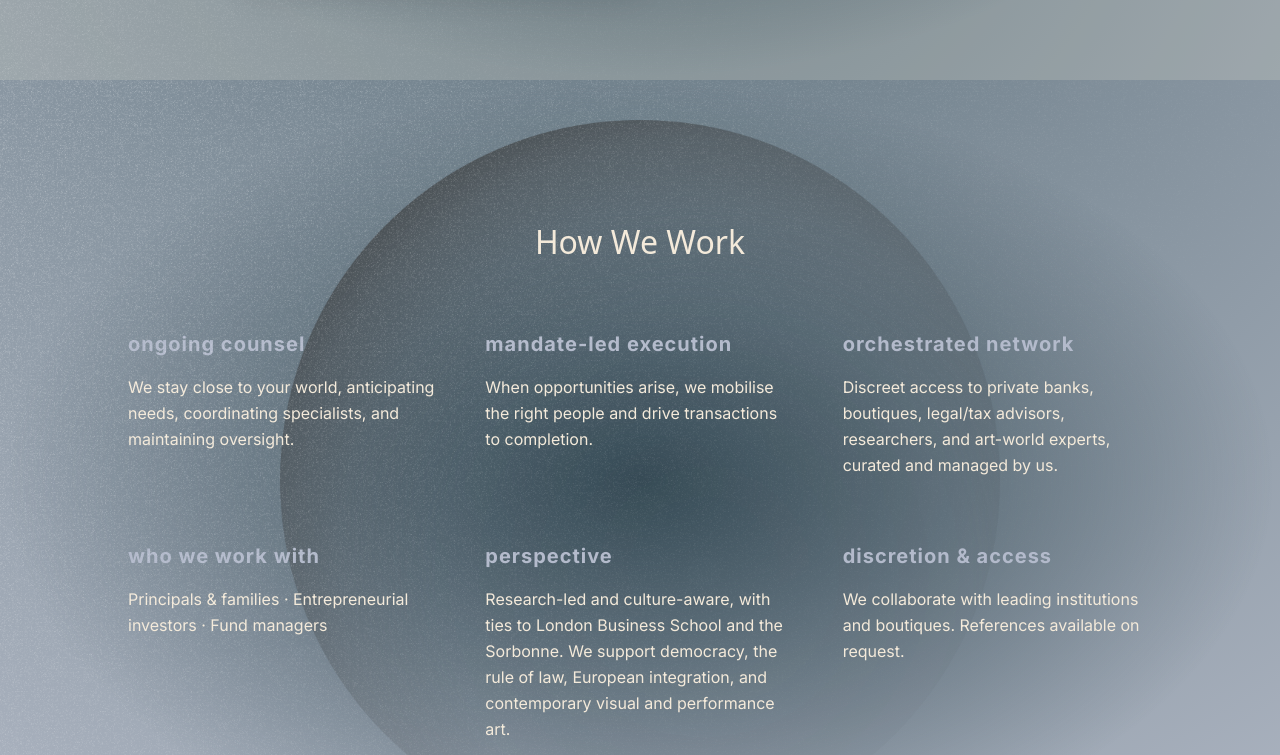
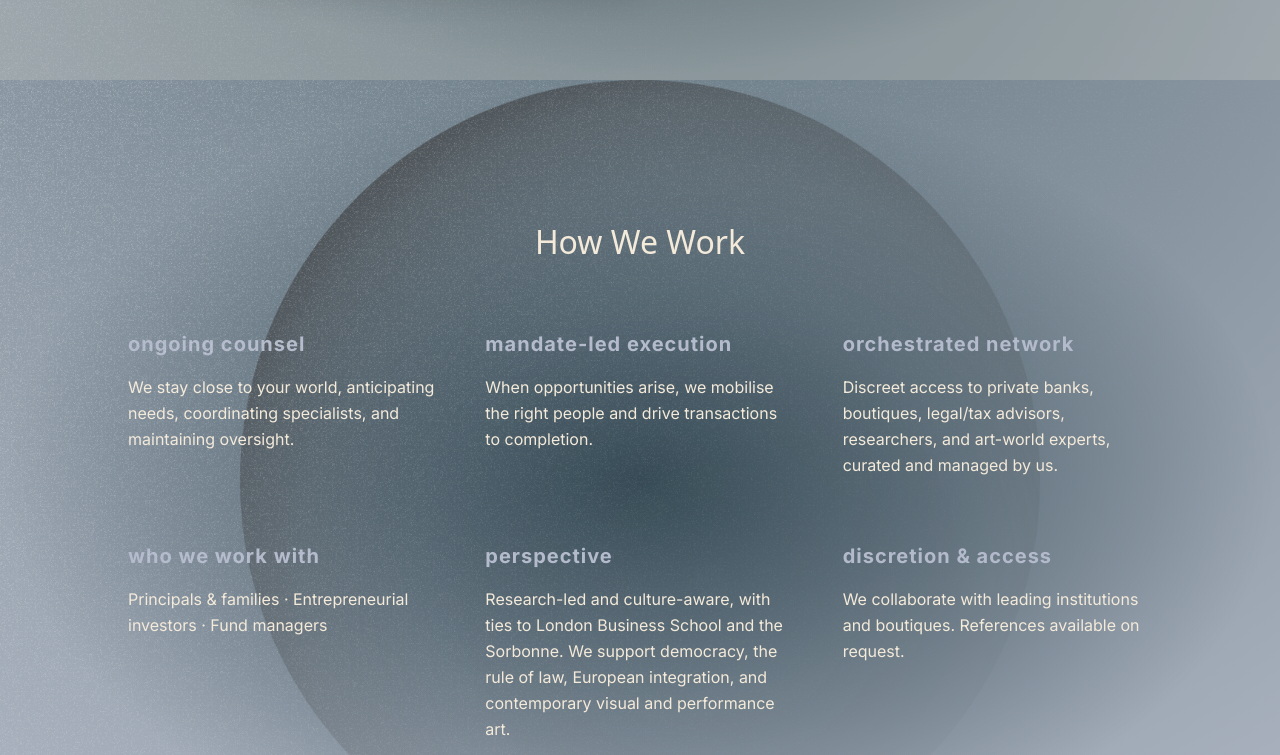
Before and after one commit to 24dv/almara, a React (Vite) app: page /services in a window 1280 px wide. Shown: the part 1520-2275 px from the top of the page. Built offline with nearby package versions, Linux system fonts and the light colour scheme; a web font is replaced by a local one.

Commit message:
Increase circle size

```diff
--- a/src/pages/Services.tsx
+++ b/src/pages/Services.tsx
@@ -364,7 +364,7 @@ const Services = () => {
       {/* How We Work Section */}
       <section className="relative min-h-screen flex items-center justify-center px-4 sm:px-6 lg:px-12 mission-section-gradient overflow-hidden py-24 sm:py-32">
         {/* Background Circle - Centered and sized to touch top/bottom borders */}
-        <img src="/lovable-uploads/a58a04a2-6cc9-41d7-a8c1-bd70d0c8df8f.png" alt="Circle background" className="absolute w-[90vh] h-[90vh] object-cover bg-transparent top-1/2 left-1/2 transform -translate-x-1/2 -translate-y-1/2 z-[1] opacity-60 reveal-fade" style={{
+        <img src="/lovable-uploads/a58a04a2-6cc9-41d7-a8c1-bd70d0c8df8f.png" alt="Circle background" className="absolute w-[100vh] h-[100vh] object-cover bg-transparent top-1/2 left-1/2 transform -translate-x-1/2 -translate-y-1/2 z-[1] opacity-60 reveal-fade" style={{
           animationDelay: '0.1s',
           animationFillMode: 'both'
         }} loading="lazy" />
```
